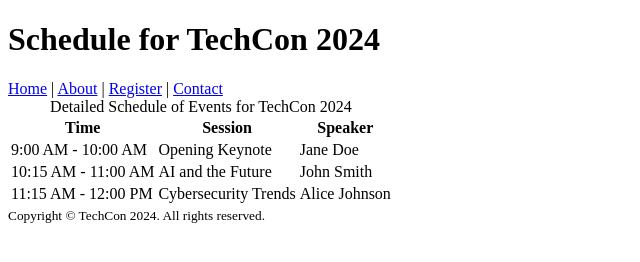
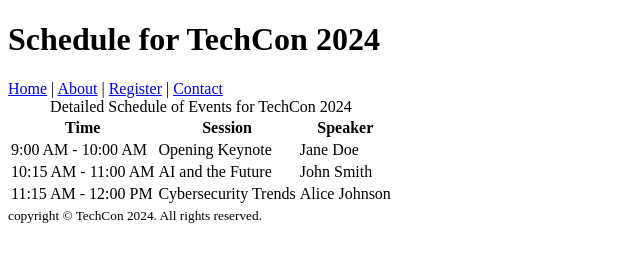
Before and after one commit to haha975/TechCon_HTML, a plain HTML site: page techcon_website/schedule.html in a window 1280 px wide. Shown: the full height of the page, 0-640 px from the left. Drawn offline with Linux system fonts and the light colour scheme.

Commit message:
Update schedule.html

```diff
--- a/techcon_website/schedule.html
+++ b/techcon_website/schedule.html
@@ -51,7 +51,7 @@
 
   <!-- Footer -->
   <footer>
-  <small>Copyright &copy; TechCon 2024. All rights reserved.</small>
+  <small>copyright &copy; TechCon 2024. All rights reserved.</small>
 </footer>
 </body>
 </html>
```
